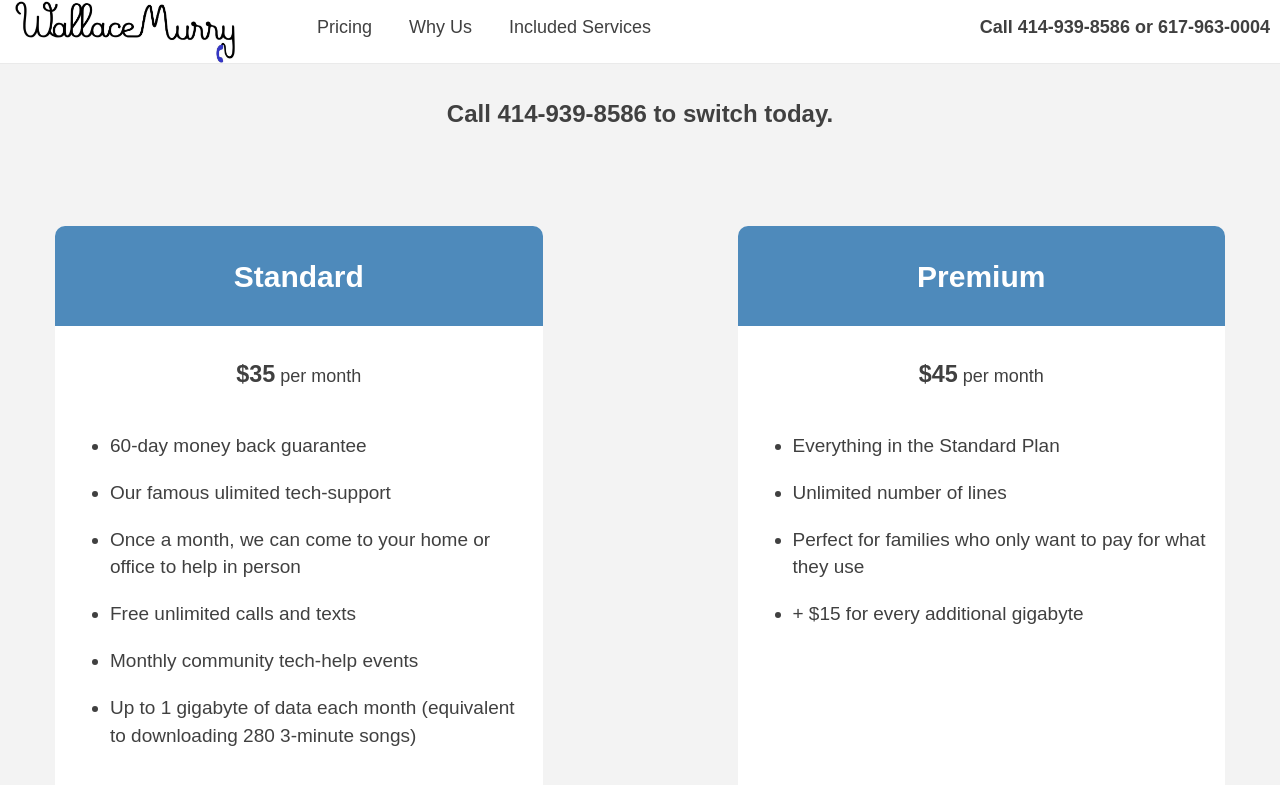
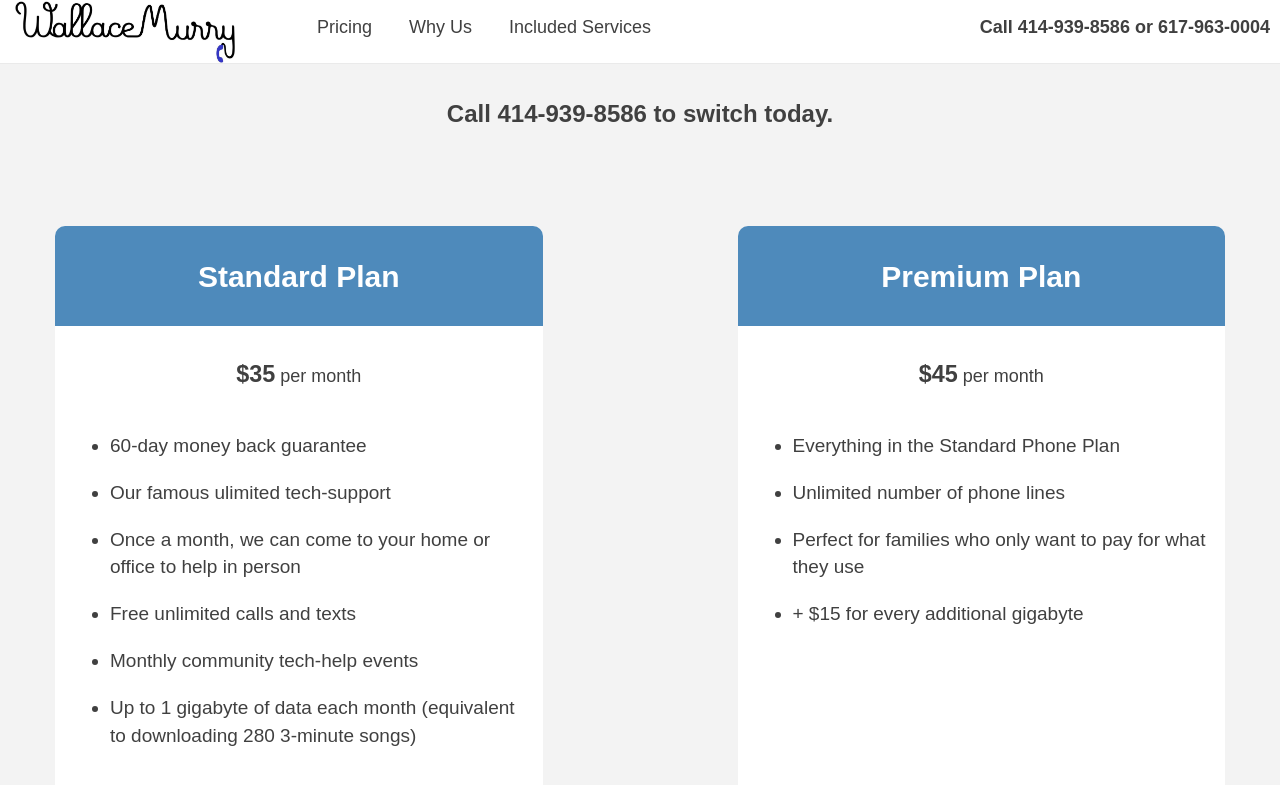
Before and after one commit to jalague/wallacemurry, a Jekyll site: the page built from pricing/index.html, in a window 1280 px wide and 900 px high, scrolled down 311 px. Shown: the top 785 px of the window. Built offline with Jekyll 4.4.1, drawn with Linux system fonts in a browser that asks for light colours; nearby versions of some CDN libraries.

Commit message:
adding keywords and alt img tags

```diff
--- a/about-us/index.html
+++ b/about-us/index.html
@@ -1,7 +1,7 @@
 ---
 layout: page
 title: Caffeine
-subtitle: Super-Charged iOS Network Speeds in 15 Minutes.
+subtitle: Super-Charged Support.
 ---
 
 <p class="container" style="margin-top:200px;">
--- a/index.html
+++ b/index.html
@@ -1,7 +1,8 @@
 ---
 layout: homepage
 title: Wallace Murry - The Empathetic Phone Company
-subtitle: We offer phone plans with hands-on support, like setting up your email, moving your phone number to a new device, transporting contacts, and more.
+subtitle: We offer cell-phone plans with hands-on support, like setting up your email, moving your phone number to a new device, transporting contacts, and more.
+keywords: cell phone
 ---
 
 
@@ -85,7 +86,7 @@
       "The superb, in-person assistance from Wallace Murry allowed us to expediently send in an important business proposal to Boston University. Beyond reasonable phone plans, they went above and beyond in every way. They've also saved me from getting "eaten alive" by iCloud payments as well as help set up my new iPhone X. <br />Wallace Murry's customer support is simply phenomenal."
       <br /><br />
       — Charlie Atkinson, Whole Brain Foundation Inc. President & Founder.
-      <img src="/img/Charlie-Atkinson.png" height="40" width="40" style="border-radius:20px;"/>
+      <img src="/img/Charlie-Atkinson.png" height="40" width="40" style="border-radius:20px;"/ alt=" Satisfied Cell Phone Client">
     </p>
     </div>
 
--- a/pricing/index.html
+++ b/pricing/index.html
@@ -2,6 +2,7 @@
 layout: base
 title: Wallace Murry Phone Plans
 subtitle: Discover Wallace Murry's phone plans to get the most out of your phone and technology.
+keywords: phone plan
 ---
 
 
@@ -23,7 +24,7 @@
     <div id="pricing-tiers" class="center-block">
     <div class="col-lg-5 " id="plans-summaries-standard">
       <div id="pricing-title-container">
-        <h3>Standard</h3>
+        <h3>Standard Plan</h3>
       </div>
       <div class="inner">
         <div class="pricing-plan-sub-head">
@@ -47,7 +48,7 @@
     </div>
     <div class="col-lg-5 col-lg-offset-2" id="plans-summaries-premium">
       <div id="pricing-title-container">
-        <h3>Premium</h3>
+        <h3>Premium Plan</h3>
       </div>
 
       <div class="inner">
@@ -59,8 +60,8 @@
         </span>
         </div>
         <ul style="text-align:left;">
-          <li>Everything in the Standard Plan</li>
-          <li>Unlimited number of lines</li>
+          <li>Everything in the Standard Phone Plan</li>
+          <li>Unlimited number of phone lines</li>
           <li>Perfect for families who only want to pay for what they use</li>
           <li>+ $15 for every additional gigabyte</li>
         </ul>
--- a/privacy/index.html
+++ b/privacy/index.html
@@ -1,7 +1,8 @@
 ---
 layout: page
 title: Wallace Murry
-subtitle: Super-Charged iOS Network Speeds in 15 Minutes.
+subtitle: Privacy Policy.
+keywords: data privacy
 ---
 
 <p class="container" style="margin-top:200px;">
--- a/why-us/index.html
+++ b/why-us/index.html
@@ -13,7 +14,7 @@
 <h2>
   Put your phones and devices to work for you
 </h2>
-<img src="/img/broad-support.jpg" title="Caffeine's Maryland Data Center"></img>
+<img src="/img/broad-support.jpg" title="Client technology support" alt="Smartphone Support!"></img>
 <p id="img-description">Helping install and operate T.V.</p>
 <br /> <br />
 <div class="col-lg-4">
```
Also changed, not shown: other parts of why-us/index.html (+1 -0 lines).
